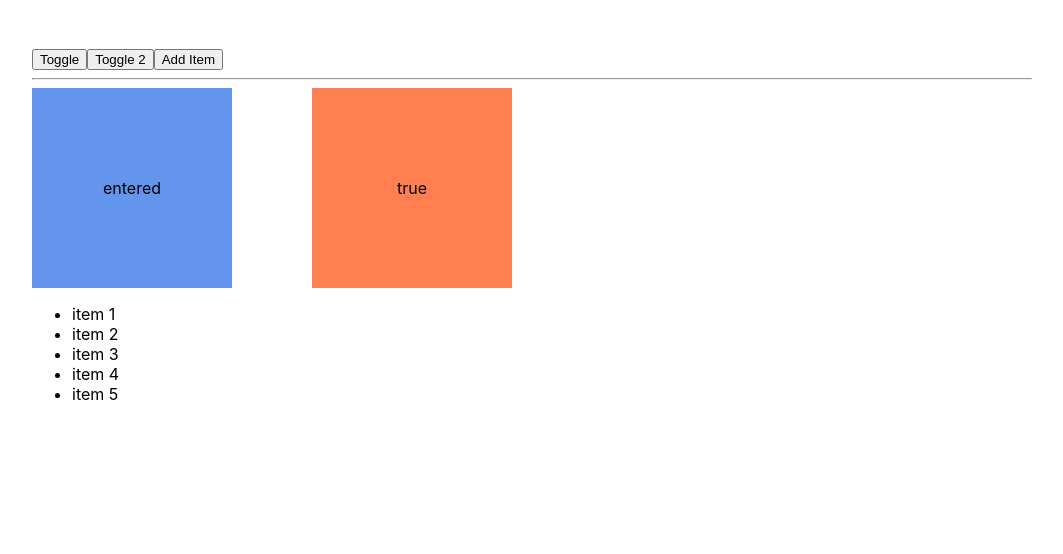
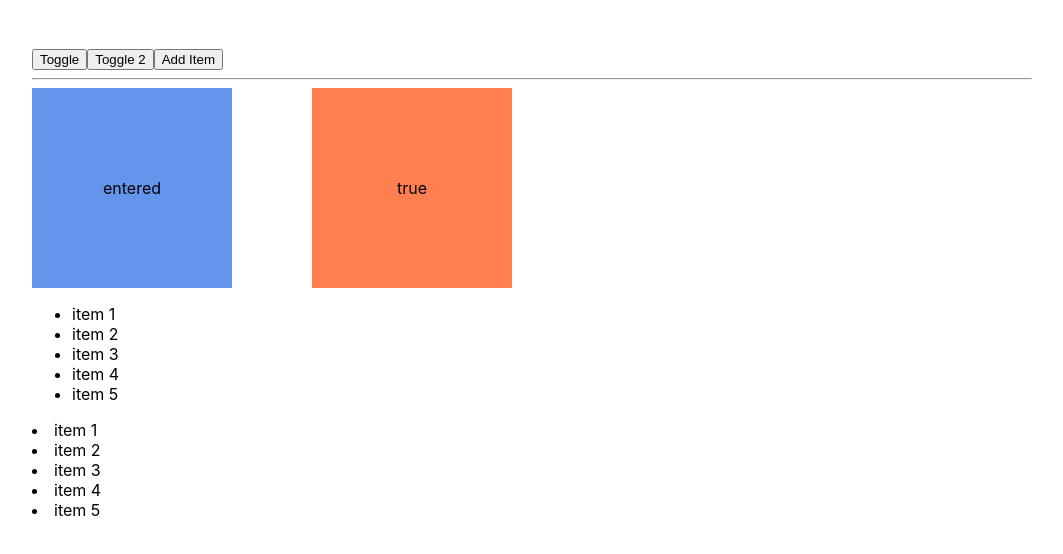
Before and after one commit to Macbaren/react-animation, a React (Create React App) app: page / in a window 1280 px wide. Shown: the top 554 px of the page, without its empty margins (108-1171 px from the left). Built offline with nearby package versions, Linux system fonts and the light colour scheme.

Commit message:
unit tests

```diff
--- a/src/App.js
+++ b/src/App.js
@@ -1,5 +1,6 @@
 import React, { useState } from 'react'
 import { CSSTransition, Transition } from 'react-transition-group'
+import Character from './Character'
 import { List } from './List'
 
 function App() {
@@ -56,6 +57,9 @@ function App() {
       <div className="blocks">
         <List items={items} onRemove={removeItem} />
       </div>
+      {items.map((item) => (
+        <Character key={item.id} item={item} onRemove={removeItem} />
+      ))}
     </div>
   )
 }
--- /dev/null
+++ b/src/Character.js
@@ -0,0 +1,5 @@
+import React from 'react'
+
+export default ({ item, onRemove }) => (
+  <li onClick={() => onRemove(item.id)}>{item.title}</li>
+)
--- a/src/List.js
+++ b/src/List.js
@@ -5,7 +5,9 @@ export const List = ({ items, onRemove }) => (
   <TransitionGroup component={'ul'}>
     {items.map((item) => (
       <CSSTransition classNames={'os'} timeout={750} key={item.id}>
-        <li onClick={() => onRemove(item.id)}>{item.title}</li>
+        <li className="testLi" onClick={() => onRemove(item.id)}>
+          {item.title}
+        </li>
       </CSSTransition>
     ))}
   </TransitionGroup>
```
Also changed, not shown: 1 other file (tests, documents, lock files or other folders).
